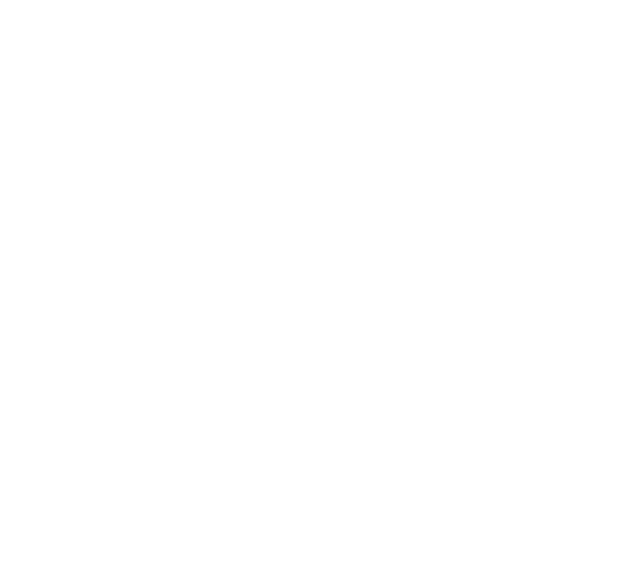
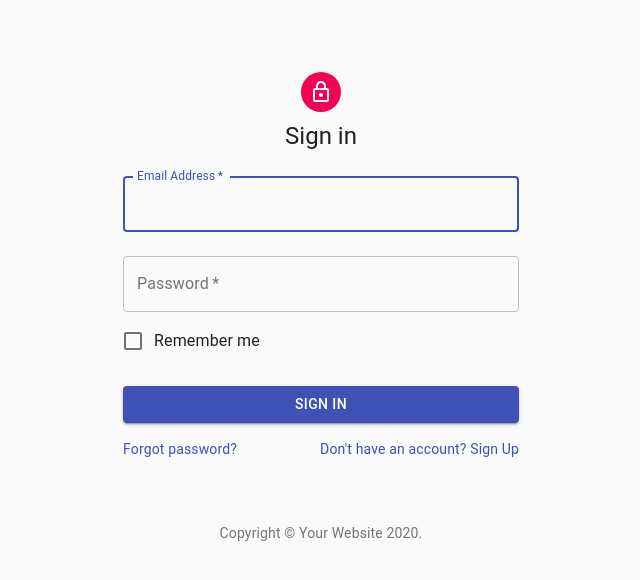
Before and after one commit to ysuvin/frontLecofq5, a React (Create React App) app: page /Grupo1/Login in a window 1280 px wide. Shown: the top 580 px of the page, without its empty margins (319-959 px from the left). Built offline with nearby package versions, Linux system fonts and the light colour scheme.

Commit message:
Grupo1: Añadida Navbar, Drawer, Pantalla Login

```diff
--- a/package.json
+++ b/package.json
@@ -4,10 +4,12 @@
   "private": true,
   "dependencies": {
     "@material-ui/core": "^4.10.1",
+    "@material-ui/icons": "^4.9.1",
     "@testing-library/jest-dom": "^4.2.4",
     "@testing-library/react": "^9.5.0",
     "@testing-library/user-event": "^7.2.1",
     "history": "^4.10.1",
+    "material-ui-icons": "^1.0.0-beta.36",
     "react": "^16.13.1",
     "react-dom": "^16.13.1",
     "react-router": "^5.2.0",
--- a/src/App.jsx
+++ b/src/App.jsx
@@ -2,6 +2,7 @@
 import Home from './View/Home';
 import Landing from './View/Grupo1/Landing';
 import { Route, Switch, Redirect } from 'react-router-dom';
+import Login from './View/Grupo1/Login';
 
 function App() {
 	return(
@@ -17,6 +18,7 @@
 				<Route exact path="/Grupo1">
         			<Redirect to ="/Grupo1/Landing"/>
         		</Route>
+				<Route exact path="/Grupo1/Login" component={Login}/>
 				{/* Fin Routing Grupo 1*/}
 
     		</Switch>
--- /dev/null
+++ b/src/Component/Grupo1/NavBar.jsx
@@ -0,0 +1,48 @@
+import React from 'react';
+import { makeStyles } from '@material-ui/core/styles';
+import AppBar from '@material-ui/core/AppBar';
+import Toolbar from '@material-ui/core/Toolbar';
+import Typography from '@material-ui/core/Typography';
+import Button from '@material-ui/core/Button';
+import IconButton from '@material-ui/core/IconButton';
+import SSADrawer from './SSADrawer'
+import history from '../../history';
+
+const redirectLogin = () =>
+  {
+    history.push('/Grupo1/Login');
+  }
+
+const useStyles = makeStyles((theme) => ({
+  root: {
+    flexGrow: 1,
+  },
+  menuButton: {
+    marginRight: theme.spacing(2),
+  },
+  title: {
+    flexGrow: 1,
+  },
+}));
+
+export default function NavBar() {
+  const classes = useStyles();
+
+  return (
+    <div className={classes.root}>
+      <AppBar position="static">
+        <Toolbar>
+          <IconButton edge="start" className={classes.menuButton} color="inherit" aria-label="menu">
+            <SSADrawer/>
+          </IconButton>
+          <Typography variant="h6" className={classes.title}>
+            News
+          </Typography>
+          <Button onClick={redirectLogin} color="inherit">Login</Button>
+        </Toolbar>
+      </AppBar>
+    </div>
+
+
+  );
+}
--- /dev/null
+++ b/src/Component/Grupo1/SSADrawer.jsx
@@ -0,0 +1,82 @@
+import React from 'react';
+import clsx from 'clsx';
+import { makeStyles } from '@material-ui/core/styles';
+import Drawer from '@material-ui/core/Drawer';
+import Button from '@material-ui/core/Button';
+import List from '@material-ui/core/List';
+import Divider from '@material-ui/core/Divider';
+import ListItem from '@material-ui/core/ListItem';
+import ListItemIcon from '@material-ui/core/ListItemIcon';
+import ListItemText from '@material-ui/core/ListItemText';
+import InboxIcon from '@material-ui/icons/MoveToInbox';
+import MailIcon from '@material-ui/icons/Mail';
+import MenuIcon from '@material-ui/icons/Menu';
+
+const useStyles = makeStyles({
+  list: {
+    width: 250,
+  },
+  fullList: {
+    width: 'auto',
+  },
+});
+
+export default function SSADrawer() {
+  const classes = useStyles();
+  const [state, setState] = React.useState({
+    top: false,
+    left: false,
+    bottom: false,
+    right: false,
+  });
+
+  const toggleDrawer = (anchor, open) => (event) => {
+    if (event.type === 'keydown' && (event.key === 'Tab' || event.key === 'Shift')) {
+      return;
+    }
+
+    setState({ ...state, [anchor]: open });
+  };
+
+  const list = (anchor) => (
+    <div
+      className={clsx(classes.list, {
+        [classes.fullList]: anchor === 'top' || anchor === 'bottom',
+      })}
+      role="presentation"
+      onClick={toggleDrawer(anchor, false)}
+      onKeyDown={toggleDrawer(anchor, false)}
+    >
+      <List>
+        {['Inbox', 'Starred', 'Send email', 'Drafts'].map((text, index) => (
+          <ListItem button key={text}>
+            <ListItemIcon>{index % 2 === 0 ? <InboxIcon /> : <MailIcon />}</ListItemIcon>
+            <ListItemText primary={text} />
+          </ListItem>
+        ))}
+      </List>
+      <Divider />
+      <List>
+        {['All mail', 'Trash', 'Spam'].map((text, index) => (
+          <ListItem button key={text}>
+            <ListItemIcon>{index % 2 === 0 ? <InboxIcon /> : <MailIcon />}</ListItemIcon>
+            <ListItemText primary={text} />
+          </ListItem>
+        ))}
+      </List>
+    </div>
+  );
+
+  return (
+    <div>
+      {['left'].map((anchor) => (
+        <React.Fragment key={anchor}>
+          <MenuIcon onClick={toggleDrawer(anchor, true)}>{anchor}</MenuIcon>
+          <Drawer anchor={anchor} open={state[anchor]} onClose={toggleDrawer(anchor, false)}>
+            {list(anchor)}
+          </Drawer>
+        </React.Fragment>
+      ))}
+    </div>
+  );
+}
--- a/src/View/Grupo1/Landing.jsx
+++ b/src/View/Grupo1/Landing.jsx
@@ -1,6 +1,9 @@
 import React from 'react';
 import '../../css/Grupo1/Landing.css';
 import Button from '@material-ui/core/Button';
+import NavBar from '../../Component/Grupo1/NavBar';
+import Paper from '@material-ui/core/Paper';
+import Grid from '@material-ui/core/Grid';
 import history from '../../history';
 
 function Landing() {
@@ -11,13 +14,45 @@
   }
 
   return (
+    <div>
+      <NavBar/>
       <div className="Body">
-        <p>
-          Vistas de Grupo 1
-        </p>
+      <Grid container spacing={3}
+            direction="column"
+            justify="center"
+            alignItems="center">
+        <Grid item xs={12}>
+          <Paper >que shusha
+
+
+
+
+
+          </Paper>
+        </Grid>
+        <Grid item xs={6}>
+          <Paper >xs=6</Paper>
+        </Grid>
+        <Grid item xs={6}>
+          <Paper >xs=6</Paper>
+        </Grid>
+        <Grid item xs={3}>
+          <Paper>xs=3</Paper>
+        </Grid>
+        <Grid item xs={3}>
+          <Paper>xs=3</Paper>
+        </Grid>
+        <Grid item xs={3}>
+          <Paper>xs=3</Paper>
+        </Grid>
+        <Grid item xs={3}>
+          <Paper>xs=3</Paper>
+        </Grid>
+      </Grid>
         <Button onClick={redirectHome} variant="contained" color="primary">
         Home
         </Button>
+      </div>
       </div>
   );
 }
--- /dev/null
+++ b/src/View/Grupo1/Login.jsx
@@ -0,0 +1,117 @@
+import React from 'react';
+import Avatar from '@material-ui/core/Avatar';
+import Button from '@material-ui/core/Button';
+import CssBaseline from '@material-ui/core/CssBaseline';
+import TextField from '@material-ui/core/TextField';
+import FormControlLabel from '@material-ui/core/FormControlLabel';
+import Checkbox from '@material-ui/core/Checkbox';
+import Link from '@material-ui/core/Link';
+import Grid from '@material-ui/core/Grid';
+import Box from '@material-ui/core/Box';
+import LockOutlinedIcon from '@material-ui/icons/LockOutlined';
+import Typography from '@material-ui/core/Typography';
+import { makeStyles } from '@material-ui/core/styles';
+import Container from '@material-ui/core/Container';
+
+function Copyright() {
+  return (
+    <Typography variant="body2" color="textSecondary" align="center">
+      {'Copyright © '}
+      <Link color="inherit" href="https://material-ui.com/">
+        Your Website
+      </Link>{' '}
+      {new Date().getFullYear()}
+      {'.'}
+    </Typography>
+  );
+}
+
+const useStyles = makeStyles((theme) => ({
+  paper: {
+    marginTop: theme.spacing(8),
+    display: 'flex',
+    flexDirection: 'column',
+    alignItems: 'center',
+  },
+  avatar: {
+    margin: theme.spacing(1),
+    backgroundColor: theme.palette.secondary.main,
+  },
+  form: {
+    width: '100%', // Fix IE 11 issue.
+    marginTop: theme.spacing(1),
+  },
+  submit: {
+    margin: theme.spacing(3, 0, 2),
+  },
+}));
+
+export default function Login() {
+  const classes = useStyles();
+
+  return (
+    <Container component="main" maxWidth="xs">
+      <CssBaseline />
+      <div className={classes.paper}>
+        <Avatar className={classes.avatar}>
+          <LockOutlinedIcon />
+        </Avatar>
+        <Typography component="h1" variant="h5">
+          Sign in
+        </Typography>
+        <form className={classes.form} noValidate>
+          <TextField
+            variant="outlined"
+            margin="normal"
+            required
+            fullWidth
+            id="email"
+            label="Email Address"
+            name="email"
+            autoComplete="email"
+            autoFocus
+          />
+          <TextField
+            variant="outlined"
+            margin="normal"
+            required
+            fullWidth
+            name="password"
+            label="Password"
+            type="password"
+            id="password"
+            autoComplete="current-password"
+          />
+          <FormControlLabel
+            control={<Checkbox value="remember" color="primary" />}
+            label="Remember me"
+          />
+          <Button
+            type="submit"
+            fullWidth
+            variant="contained"
+            color="primary"
+            className={classes.submit}
+          >
+            Sign In
+          </Button>
+          <Grid container>
+            <Grid item xs>
+              <Link href="#" variant="body2">
+                Forgot password?
+              </Link>
+            </Grid>
+            <Grid item>
+              <Link href="#" variant="body2">
+                {"Don't have an account? Sign Up"}
+              </Link>
+            </Grid>
+          </Grid>
+        </form>
+      </div>
+      <Box mt={8}>
+        <Copyright />
+      </Box>
+    </Container>
+  );
+}
--- a/src/css/Grupo1/Landing.css
+++ b/src/css/Grupo1/Landing.css
@@ -1,6 +1,6 @@
 .Body {
-    background-color: #ffffff;
-    min-height: 100vh;
+    background-color: #e9e8e8;
+    min-height: 92vh;
     display: flex;
     flex-direction: column;
     align-items: center;
```
Also changed, not shown: 1 other file (tests, documents, lock files or other folders).
